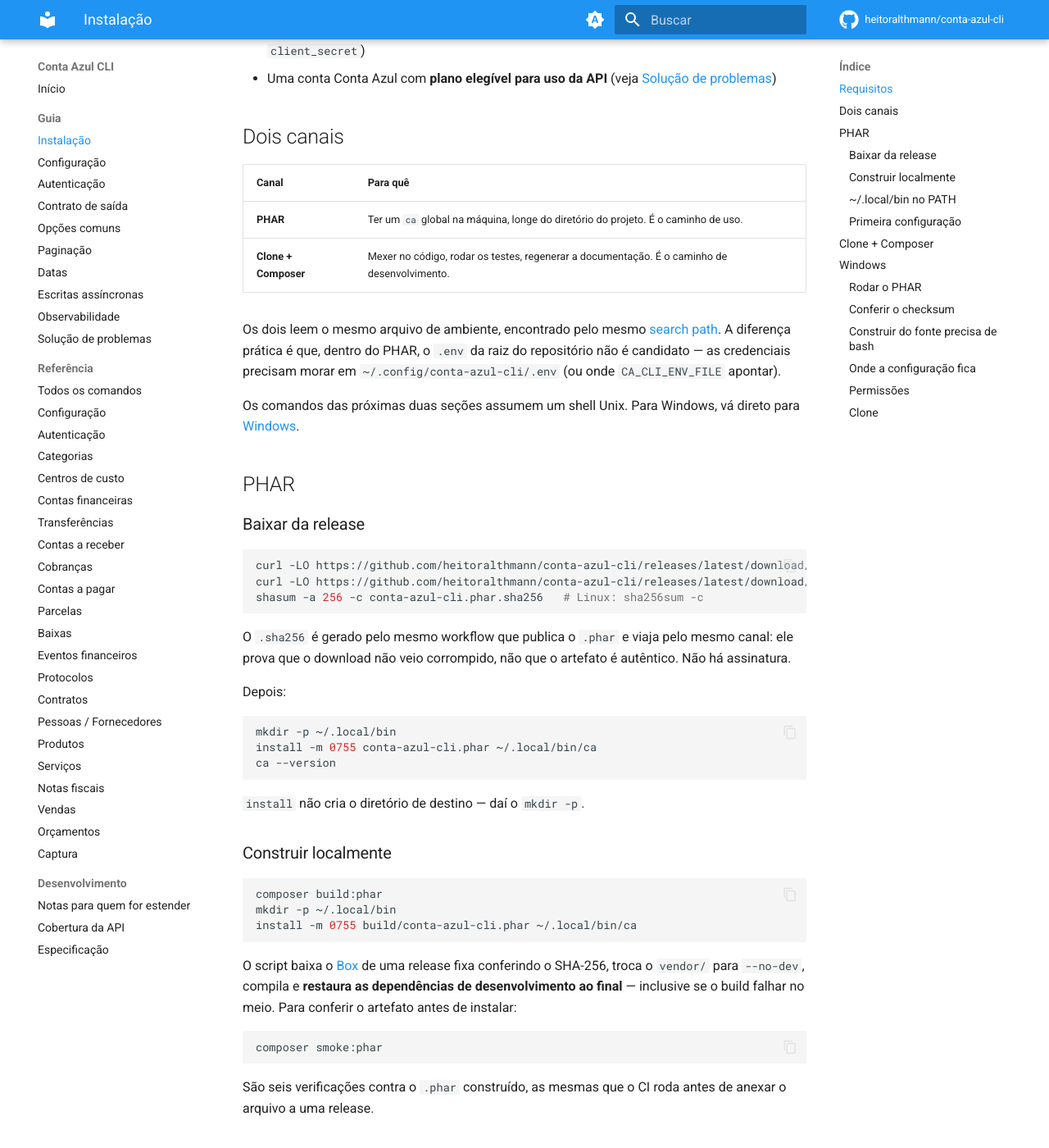
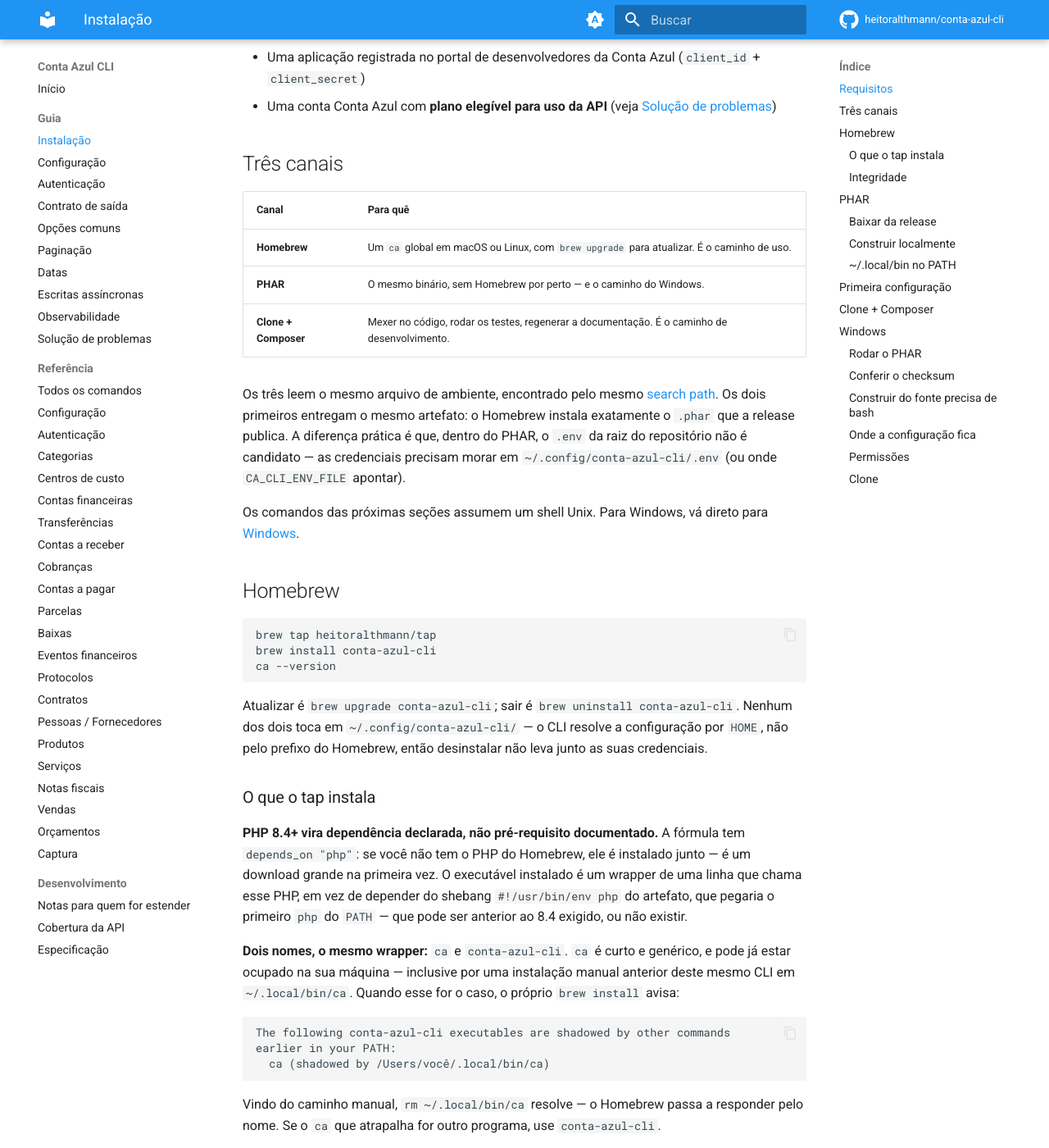
Before and after one commit to heitoralthmann/conta-azul-cli, an MkDocs documentation site: the page built from docs/guia/instalacao.md, in a window 1280 px wide and 1400 px high, scrolled down 410 px. Shown: the whole window at 82% size. Built offline with MkDocs 1.6.1 and Material for MkDocs 9.7.7, drawn with Linux system fonts in a browser that asks for light colours; comment, search, counter and statistics services are not loaded; some of the changed text lies outside the part shown.

Commit message:
feat: distribuir o binário por um tap do Homebrew
Instalar deixou de ser seis passos manuais — curl do phar, curl do sha256,
shasum, mkdir, install, ajustar o PATH — e passou a ser dois, com caminho de
atualização: brew upgrade, em vez de repetir tudo a cada versão. PHP 8.4+ vira
dependência declarada da fórmula em vez de pré-requisito documentado.

A fórmula vive em heitoralthmann/homebrew-tap e instala o mesmo .phar que a
release já publica. O executável é um wrapper que chama o PHP do Homebrew, e
não o shebang #!/usr/bin/env php do artefato: aquele pegaria o primeiro php do
PATH, que pode ser anterior ao 8.4 exigido ou não existir. Dois nomes para o
mesmo wrapper — ca, o da documentação, e conta-azul-cli, para quando ca já
estiver ocupado no PATH.

O job homebrew reescreve url e sha256 da fórmula a cada tag, a partir do
checksum que o job de build já calculava sobre o artefato publicado — daí o
output novo em build, em vez de rebaixar o arquivo e recalcular. A guarda com
grep depois do sed não é cerimônia: sed não falha quando o padrão não casa,
apenas não faz nada, e sem ela uma reformatação da fórmula viraria um bump
verde que não bumpou. O job é pulado em forks, que não têm o segredo nem o que
consertar.

A fórmula não tem linha version de propósito: o Homebrew a extrai do /vX.Y.Z/
da própria URL, e brew audit --strict recusa a duplicata.

````diff
--- a/docs/guia/instalacao.md
+++ b/docs/guia/instalacao.md
@@ -5,23 +5,73 @@
 - PHP **8.4+** com as extensões `mbstring`, `openssl` e `ctype` (esta última já vem habilitada na maioria das builds)
 - `posix` é **opcional**, e só existe em Unix. Toda chamada a ela é guardada por `function_exists`, e o CLI roda sem ela — é por isso que a suíte passa em `windows-latest` no CI, onde a extensão nem é instalada
 - Composer — só para o caminho de clone e para construir o PHAR; o PHAR pronto roda com PHP e mais nada
+- Pelo [Homebrew](#homebrew) nada disso é pré-requisito: o PHP entra como dependência da fórmula
 - Uma aplicação registrada no portal de desenvolvedores da Conta Azul (`client_id` + `client_secret`)
 - Uma conta Conta Azul com **plano elegível para uso da API** (veja [Solução de problemas](solucao-de-problemas.md))
 
-## Dois canais
+## Três canais
 
 | Canal | Para quê |
 |---|---|
-| **PHAR** | Ter um `ca` global na máquina, longe do diretório do projeto. É o caminho de uso. |
+| **Homebrew** | Um `ca` global em macOS ou Linux, com `brew upgrade` para atualizar. É o caminho de uso. |
+| **PHAR** | O mesmo binário, sem Homebrew por perto — e o caminho do Windows. |
 | **Clone + Composer** | Mexer no código, rodar os testes, regenerar a documentação. É o caminho de desenvolvimento. |
 
-Os dois leem o mesmo arquivo de ambiente, encontrado pelo mesmo
-[search path](configuracao.md). A diferença prática é que, dentro do PHAR, o
-`.env` da raiz do repositório não é candidato — as credenciais precisam morar
-em `~/.config/conta-azul-cli/.env` (ou onde `CA_CLI_ENV_FILE` apontar).
+Os três leem o mesmo arquivo de ambiente, encontrado pelo mesmo
+[search path](configuracao.md). Os dois primeiros entregam o mesmo artefato: o
+Homebrew instala exatamente o `.phar` que a release publica. A diferença prática
+é que, dentro do PHAR, o `.env` da raiz do repositório não é candidato — as
+credenciais precisam morar em `~/.config/conta-azul-cli/.env` (ou onde
+`CA_CLI_ENV_FILE` apontar).
 
-Os comandos das próximas duas seções assumem um shell Unix. Para Windows, vá
-direto para [Windows](#windows).
+Os comandos das próximas seções assumem um shell Unix. Para Windows, vá direto
+para [Windows](#windows).
+
+## Homebrew
+
+```bash
+brew tap heitoralthmann/tap
+brew install conta-azul-cli
+ca --version
+```
+
+Atualizar é `brew upgrade conta-azul-cli`; sair é `brew uninstall
+conta-azul-cli`. Nenhum dos dois toca em `~/.config/conta-azul-cli/` — o CLI
+resolve a configuração por `HOME`, não pelo prefixo do Homebrew, então
+desinstalar não leva junto as suas credenciais.
+
+### O que o tap instala
+
+**PHP 8.4+ vira dependência declarada, não pré-requisito documentado.** A
+fórmula tem `depends_on "php"`: se você não tem o PHP do Homebrew, ele é
+instalado junto — é um download grande na primeira vez. O executável instalado é
+um wrapper de uma linha que chama esse PHP, em vez de depender do shebang
+`#!/usr/bin/env php` do artefato, que pegaria o primeiro `php` do `PATH` — que
+pode ser anterior ao 8.4 exigido, ou não existir.
+
+**Dois nomes, o mesmo wrapper:** `ca` e `conta-azul-cli`. `ca` é curto e
+genérico, e pode já estar ocupado na sua máquina — inclusive por uma instalação
+manual anterior deste mesmo CLI em `~/.local/bin/ca`. Quando esse for o caso, o
+próprio `brew install` avisa:
+
+```
+The following conta-azul-cli executables are shadowed by other commands
+earlier in your PATH:
+  ca (shadowed by /Users/você/.local/bin/ca)
+```
+
+Vindo do caminho manual, `rm ~/.local/bin/ca` resolve — o Homebrew passa a
+responder pelo nome. Se o `ca` que atrapalha for outro programa, use
+`conta-azul-cli`.
+
+### Integridade
+
+O `sha256` que o `brew` confere antes de instalar está versionado em
+[`heitoralthmann/homebrew-tap`](https://github.com/heitoralthmann/homebrew-tap),
+com histórico de git — um canal diferente daquele por onde o binário viaja. É
+melhor que o `.sha256` ao lado do `.phar` da seção seguinte, e ainda **não é
+assinatura**: quem controla os dois repositórios é a mesma conta. A fórmula é
+reescrita automaticamente pelo workflow de release a cada tag.
 
 ## PHAR
 
@@ -79,10 +129,10 @@ echo 'export PATH="$HOME/.local/bin:$PATH"' >> ~/.zshrc   # ou ~/.bashrc
 Qualquer outro diretório já no `PATH` serve igual — `~/.local/bin` é só a
 convenção mais comum para binário de usuário.
 
-### Primeira configuração
+## Primeira configuração
 
-Recém-instalado e longe de qualquer repositório, o CLI ainda não tem
-credenciais. Os comandos `ca config` funcionam nesse estado justamente para
+Vale igual para o Homebrew e para o PHAR. Recém-instalado e longe de qualquer
+repositório, o CLI ainda não tem credenciais. Os comandos `ca config` funcionam nesse estado justamente para
 resolvê-lo:
 
 ```bash
@@ -124,6 +174,9 @@ e o CLI guarda toda chamada a ela.
 O nível de suporte, porém, merece ser dito com precisão: o que é exercitado é o
 **código**. O ferramental de build e esta própria seção são novos e muito menos
 rodados. Se algo aqui divergir da realidade, é aqui que está o erro, não no CLI.
+
+O tap do Homebrew não atende o Windows: aqui o caminho é o PHAR, com o `ca.cmd`
+descrito abaixo.
 
 ### Rodar o PHAR
 
````
Also changed, not shown: CHANGELOG.md (+16 -0 lines), README.md (+14 -1 lines), docs/index.md (+9 -1 lines), 1 other file.
